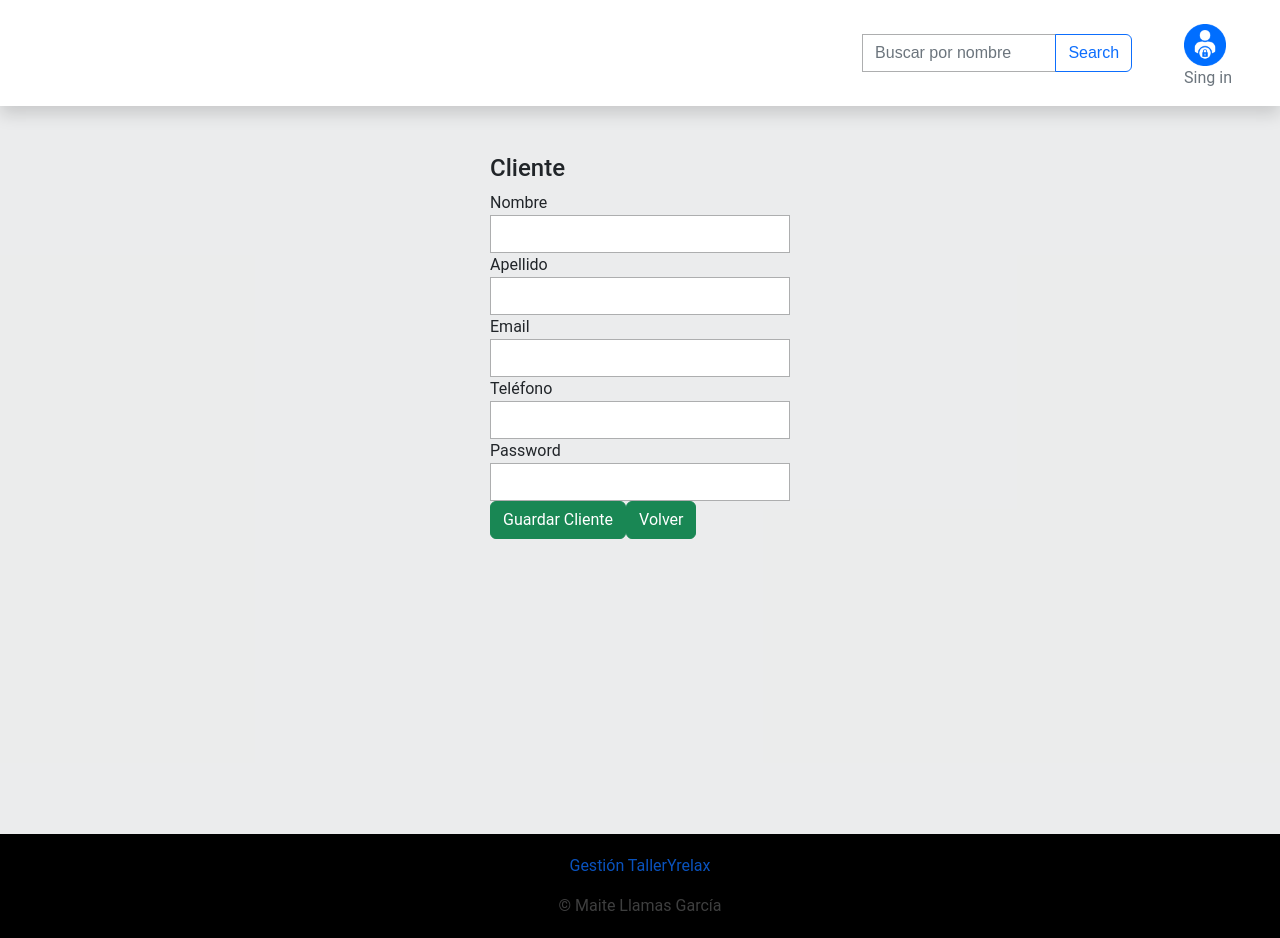
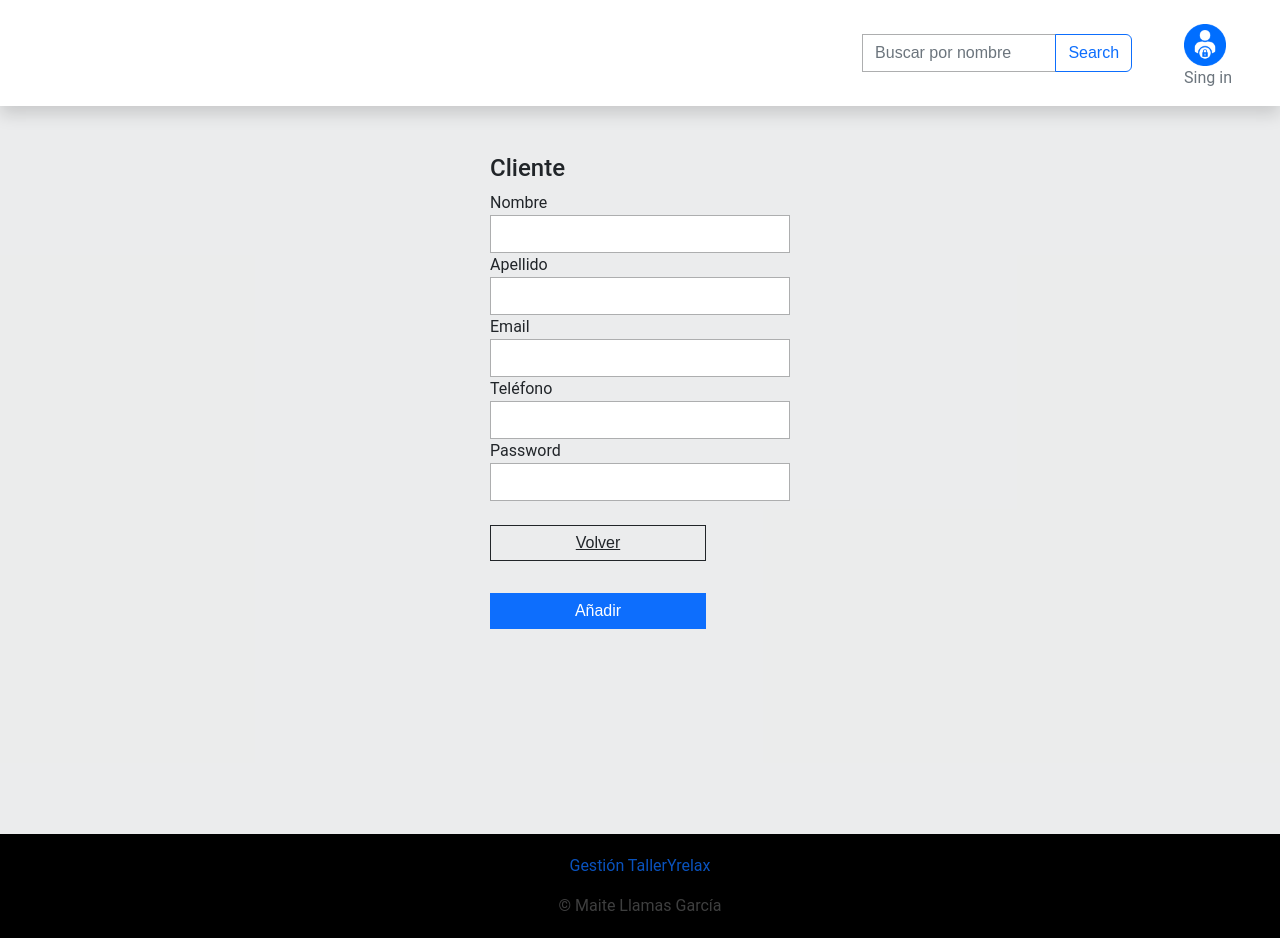
Before and after one commit to MaiLlaG/Web-TallerYrelax, a React (Create React App) app in the folder talleryrelax-gestion/: page /nuevoCliente in a window 1280 px wide. Built offline with nearby package versions, Linux system fonts and the light colour scheme.

Commit message:
Crear,actualizar,eliminar en Cliente sinClienteAdd

```diff
--- a/talleryrelax-gestion/src/App.js
+++ b/talleryrelax-gestion/src/App.js
@@ -9,8 +9,10 @@ import Gestion from "./components/Gestion";
 import TalleresList from "./components/TalleresList";
 import Taller from "./components/Taller";
 import ClientesList from "./components/ClientesList";
-import ClienteAdd from "./components/ClienteAdd";
 import Cliente from "./components/Cliente";
+import TrabajadoresList from "./components/TrabajadoresList";
+import Trabajador from "./components/Trabajador";
+
 
 
 function App() {
@@ -58,8 +60,11 @@ function App() {
           <Route path="/nuevoTaller" element={<Taller />} />
           <Route path="/talleres/:id" element={<Taller />} />
           <Route path="/clientes" element={<ClientesList />} />
-          <Route path="/nuevoCliente" element={<ClienteAdd />} />
+          <Route path="/nuevoCliente" element={<Cliente />} />
           <Route path="/clientes/:id" element={<Cliente />} />
+          <Route path="/trabajadores" element={<TrabajadoresList />} />
+          <Route path="/nuevoTrabajador" element={<Trabajador />} />
+          <Route path="/trabajadores/:id" element={<Trabajador />} />
         </Routes>
       </div>
 
--- a/talleryrelax-gestion/src/components/Cliente.jsx
+++ b/talleryrelax-gestion/src/components/Cliente.jsx
@@ -44,6 +44,28 @@ const Cliente = () => {
         setActualCliente({ ...actualCliente, [name]: value });
     };
 
+    const enviarCliente = () => {
+        console.log(actualCliente);
+        if (actualCliente.id > 0) {
+            actualizarCliente();
+        } else {
+            crearCliente();
+        }
+    }
+
+    const crearCliente = () => {
+        ClienteDataService.create(actualCliente)
+            .then(response => {
+                console.log(response.data);
+                setMessage("El cliente fue añadido correctamente");
+                getCliente(response.data.id);
+            })
+            .catch(e => {
+                console.log(e);
+                setMessage("Se ha producido un error: " + e);
+            });
+    };
+
     const actualizarCliente = () => {
         ClienteDataService.update(actualCliente.id, actualCliente)
             .then(response => {
@@ -52,6 +74,7 @@ const Cliente = () => {
             })
             .catch(e => {
                 console.log(e);
+                setMessage("Se ha producido un error: " + e);
             });
     };
 
@@ -63,6 +86,7 @@ const Cliente = () => {
             })
             .catch(e => {
                 console.log(e);
+                setMessage("Se ha producido un error: " + e);
             });
     };
 
@@ -75,8 +99,8 @@ const Cliente = () => {
                         <div className="form-group">
                             <label htmlFor="nombre">Nombre</label>
                             <input
+                                className="form-control"
                                 type="text"
-                                className="form-control"
                                 id="nombre"
                                 name="nombre"
                                 value={actualCliente.nombre}
@@ -86,8 +110,8 @@ const Cliente = () => {
                         <div className="form-group">
                             <label htmlFor="apellido">Apellido</label>
                             <input
+                                className="form-control"
                                 type="text"
-                                className="form-control"
                                 id="apellido"
                                 name="apellido"
                                 value={actualCliente.apellido}
@@ -97,8 +121,8 @@ const Cliente = () => {
                         <div className="form-group">
                             <label htmlFor="email">Email</label>
                             <input
+                                className="form-control"
                                 type="text"
-                                className="form-control"
                                 id="email"
                                 name="email"
                                 value={actualCliente.email}
@@ -108,8 +132,8 @@ const Cliente = () => {
                         <div className="form-group">
                             <label htmlFor="telefono">Teléfono</label>
                             <input
+                                className="form-control"
                                 type="text"
-                                className="form-control"
                                 id="telefono"
                                 name="telefono"
                                 value={actualCliente.telefono}
@@ -119,34 +143,44 @@ const Cliente = () => {
                         <div className="form-group">
                             <label htmlFor="password">Password</label>
                             <input
+                                className="form-control"
                                 type="text"
-                                className="form-control"
                                 id="password"
                                 name="password"
                                 value={actualCliente.password}
                                 onChange={handleInputChange}
                             />
                         </div>
+
+
+
+                        <Link
+                            to={"/clientes"} className="btn btn-muted font-500 border border-dark rounded-0 p-2 mt-4 mb-3 w-bt-47">
+                            <span className="text-decoration-underline">Volver</span>
+                        </Link>
                     </form>
 
+                    {actualCliente.id > 0 ?
                         <button
+                            className="btn btn-primary font-500 rounded-0 p-2 mt-3 mb-3 w-bt-47"
                             type="submit"
-                        className="btn btn-success"
                             onClick={eliminarCliente}>
                             <span>Eliminar</span>
                         </button>
+                        :
+                        <span></span>
+                    }
 
                     <button
+                        className="btn btn-primary font-500 rounded-0 p-2 mt-3 mb-3 w-bt-47"
                         type="submit"
-                        className="btn btn-success"
-                        onClick={actualizarCliente}>
+                        onClick={enviarCliente}>
+                        {actualCliente.id > 0 ?
                             <span>Actualizar</span>
+                            :
+                            <span>Añadir</span>
+                        }
                     </button>
-
-                    <Link
-                        to={"/clientes"} className="btn btn-success">
-                        Volver
-                    </Link>
 
                     <p>{message}</p>
                 </div>
--- a/talleryrelax-gestion/src/components/ClienteAdd.jsx
+++ /dev/null
@@ -1,155 +0,0 @@
-import React, { useState } from "react";
-import { Link } from "react-router-dom";
-import ClienteDataService from "../services/ClienteDataService";
-import '../App.css';
-import '../index.css';
-import '../views/ClienteAdd.css';
-
-const ClienteAdd = () => {
-    const clienteState = {
-        id: null,
-        nombre: "",
-        apellido: "",
-        email: "",
-        telefono: "",
-        password: "",
-        //submitted: false
-    };
-
-    const [cliente, setCliente] = useState(clienteState);
-    const [submitted, setSubmitted] = useState(false);
-
-    const handleInputChange = event => {
-        const { name, value } = event.target;
-        setCliente({ ...cliente, [name]: value });
-    };
-
-    const salvarCliente = () => {
-        var data = {
-            nombre: cliente.nombre,
-            apellido: cliente.apellido,
-            email: cliente.email,
-            telefono: cliente.telefono,
-            password: cliente.password,
-        };
-
-        ClienteDataService.create(data)
-            .then(response => {
-                setCliente({
-                    id: response.data.id,
-                    nombre: response.data.nombre,
-                    apellido: response.data.apellido,
-                    email: response.data.email,
-                    telefono: response.data.telefono,
-                    password: response.data.password,
-                });
-                setSubmitted(true);
-                console.log(response.data);
-            })
-            .catch(e => {
-                console.log(e);
-            });
-    };
-
-    const nuevoCliente = () => {
-        setCliente(clienteState);
-        setSubmitted(false);
-    };
-
-    return (
-        <div className="submit-form min-height-85">
-            {submitted ? (
-                <div>
-                    <h4>Añadido correctamente</h4>
-                    <button className="btn btn-success" onClick={nuevoCliente}>
-                    <span>Añadir Cliente</span>
-                    </button>
-                    <Link
-                        to={"/clientes/"} className="btn btn-success">
-                        Volver
-                    </Link>
-                </div>
-            ) : (
-                <div>
-                    <h4>Cliente</h4>
-                    <div className="form-group">
-                        <label htmlFor="nombre">Nombre</label>
-                        <input
-                            type="text"
-                            className="form-control"
-                            id="nombre"
-                            required
-                            value={cliente.nombre}
-                            onChange={handleInputChange}
-                            name="nombre"
-                        />
-                    </div>
-                    <div className="form-group">
-                        <label htmlFor="apellido">Apellido</label>
-                        <input
-                            type="text"
-                            className="form-control"
-                            id="apellido"
-                            required
-                            value={cliente.apellido}
-                            onChange={handleInputChange}
-                            name="apellido"
-                        />
-                    </div>
-                    <div className="form-group">
-                        <label htmlFor="email">Email</label>
-                        <input
-                            type="text"
-                            className="form-control"
-                            id="email"
-                            required
-                            value={cliente.email}
-                            onChange={handleInputChange}
-                            name="email"
-                        />
-                    </div>
-                    <div className="form-group">
-                        <label htmlFor="telefono">Teléfono</label>
-                        <input
-                            type="text"
-                            className="form-control"
-                            id="telefono"
-                            required
-                            value={cliente.telefono}
-                            onChange={handleInputChange}
-                            name="telefono"
-                        />
-                    </div>
-                    <div className="form-group">
-                        <label htmlFor="password">Password</label>
-                        <input
-                            type="text"
-                            className="form-control"
-                            id="password"
-                            required
-                            value={cliente.password}
-                            onChange={handleInputChange}
-                            name="password"
-                        />
-                    </div>
-
-                    <button
-                        type="submit"
-                        className="btn btn-success"
-                        onClick={salvarCliente}>
-                        <span>Guardar Cliente</span>
-                    </button>
-
-                    <Link
-                        to={"/clientes/"} className="btn btn-success">
-                        Volver
-                    </Link>
-
-                </div>
-            )}
-        </div>
-    );
-
-};
-
-export default ClienteAdd;
--- a/talleryrelax-gestion/src/components/ClientesList.jsx
+++ b/talleryrelax-gestion/src/components/ClientesList.jsx
@@ -31,8 +31,6 @@ const ClientesList = () => {
             });
     };
 
-
-
     const setActiveCliente = (cliente, index) => {
         setActualCliente(cliente);
         setActualIndex(index);
@@ -52,6 +50,25 @@ const ClientesList = () => {
     return (
         <div className="list row min-height-85">
 
+            <div className="col-md-8">
+                <div className="input-group mb-3">
+                    <input
+                        type="text"
+                        className="form-control"
+                        placeholder="Buscar por nombre"
+                        value={buscarxNombre}
+                        onChange={onChangeBuscarxNombre}
+                    />
+                    <div className="input-group-append">
+                        <button
+                            className="btn"
+                            type="button" onClick={findByName}>
+                            Search
+                        </button>
+                    </div>
+                </div>
+            </div>
+
             <div className="col-md-6">
                 <h4>Lista de clientes</h4>
                 <ul className="list-group">
@@ -66,12 +83,13 @@ const ClientesList = () => {
                     ))}
                 </ul>
 
-                <Link to={"/nuevoCliente"} className="nav-link btn btn-success">
-                    Añadir-Cliente
+                <Link to={"/nuevoCliente"} className="btn btn-primary">
+                    <span>Añadir Cliente</span>
                 </Link>
+
                 <Link
-                    to={"/gestion"} className="btn btn-success">
-                    Volver
+                    to={"/gestion"} className="btn btn-primary">
+                    <span>Volver</span>
                 </Link>
             </div>
 
@@ -81,38 +99,38 @@ const ClientesList = () => {
                         <h4>Cliente</h4>
                         <div>
                             <label>
-                                <strong>Nombre:</strong>
+                                Nombre
                             </label>{" "}
                             {actualCliente.nombre}
                         </div>
                         <div>
                             <label>
-                                <strong>Apellido:</strong>
+                                Apellido
                             </label>{" "}
                             {actualCliente.apellido}
                         </div>
                         <div>
                             <label>
-                                <strong>Email:</strong>
+                                Email
                             </label>{" "}
                             {actualCliente.email}
                         </div>
                         <div>
                             <label>
-                                <strong>Teléfono:</strong>
+                                Teléfono
                             </label>{" "}
                             {actualCliente.telefono}
                         </div>
                         <div>
                             <label>
-                                <strong>Password:</strong>
+                                Password
                             </label>{" "}
                             {actualCliente.password}
                         </div>
 
                         <Link
-                            to={"/clientes/" + actualCliente.id} className="btn btn-success">
-                            Editar
+                            to={"/clientes/" + actualCliente.id} className="btn btn-primary">
+                            <span>Editar</span>
                         </Link>
                     </div>
                 ) : (
```
Lines whose indentation alone changed are shown as unchanged.
